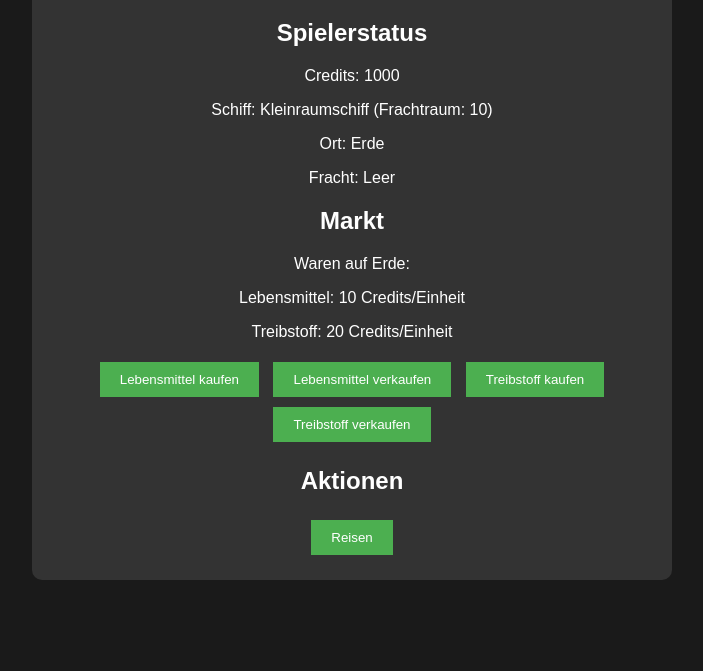
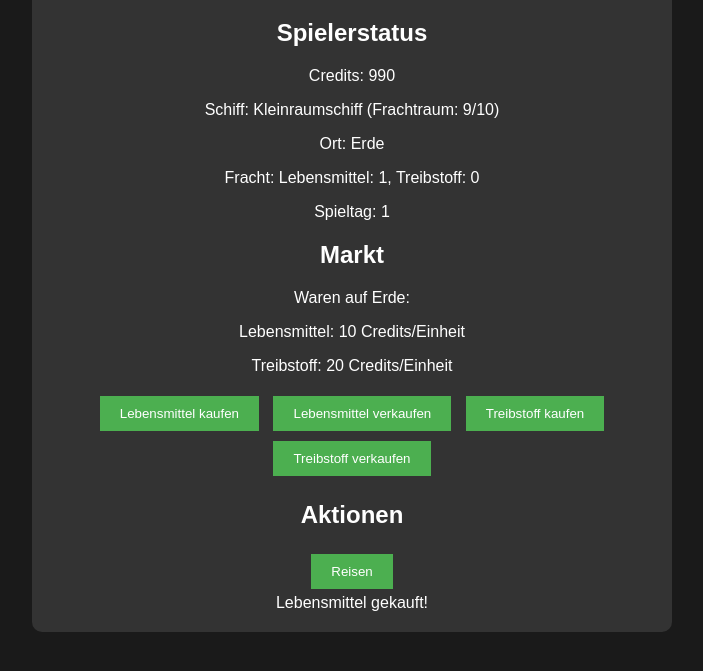
Before and after one commit to mdri141592654/Space-pirates, a plain HTML site: page index.html in a window 1280 px wide. Both pictures are taken after a click on the button "Lebensmittel kaufen". Shown: the part 109-780 px from the top of the page, without its empty margins (288-991 px from the left). Drawn offline with Linux system fonts and the light colour scheme.

Commit message:
Update index.html

```diff
--- a/index.html
+++ b/index.html
@@ -44,6 +44,7 @@
             <p>Schiff: <span id="ship">Kleinraumschiff (Frachtraum: 10)</span></p>
             <p>Ort: <span id="location">Erde</span></p>
             <p>Fracht: <span id="inventory">Leer</span></p>
+            <p>Spieltag: <span id="day">1</span></p>
         </div>
         <div id="market">
             <h2>Markt</h2>
@@ -67,7 +68,8 @@
             credits: 1000,
             ship: { name: "Kleinraumschiff", cargoSpace: 10, usedSpace: 0 },
             inventory: { Lebensmittel: 0, Treibstoff: 0 },
-            location: "Erde"
+            location: "Erde",
+            day: 1
         };
 
         let planets = [
@@ -80,16 +82,19 @@
             document.getElementById("credits").textContent = player.credits;
             document.getElementById("ship").textContent = `${player.ship.name} (Frachtraum: ${player.ship.cargoSpace - player.ship.usedSpace}/${player.ship.cargoSpace})`;
             document.getElementById("location").textContent = player.location;
-            document.getElementById("inventory").textContent = Object.entries(player.inventory).map(([item, qty]) => `${item}: ${qty}`).join(", ");
+            document.getElementById("inventory").textContent = Object.entries(player.inventory).map(([item, qty]) => `${item}: ${qty}`).join(", ") || "Leer";
+            document.getElementById("day").textContent = player.day;
             let currentPlanet = planets.find(p => p.name === player.location);
             document.getElementById("market-location").textContent = player.location;
             document.getElementById("food-price").textContent = currentPlanet.prices.Lebensmittel;
             document.getElementById("fuel-price").textContent = currentPlanet.prices.Treibstoff;
+            console.log("Display updated:", player);
         }
 
         function buyItem(item, price) {
+            console.log(`Versuche ${item} für ${price} Credits zu kaufen`);
             if (player.credits >= price && player.ship.usedSpace < player.ship.cargoSpace) {
-                playerHigh Integrity Response: player.credits -= price;
+                player.credits -= price;
                 player.inventory[item] = (player.inventory[item] || 0) + 1;
                 player.ship.usedSpace += 1;
                 document.getElementById("message").textContent = `${item} gekauft!`;
@@ -100,6 +105,7 @@
         }
 
         function sellItem(item, price) {
+            console.log(`Versuche ${item} für ${price} Credits zu verkaufen`);
             if (player.inventory[item] > 0) {
                 player.credits += price;
                 player.inventory[item] -= 1;
@@ -112,12 +118,14 @@
         }
 
         function travel() {
+            console.log("Versuche zu reisen");
             let newPlanet = planets[Math.floor(Math.random() * planets.length)];
             if (newPlanet.name !== player.location && player.inventory.Treibstoff > 0) {
                 player.inventory.Treibstoff -= 1;
                 player.ship.usedSpace -= 1;
                 player.location = newPlanet.name;
-                document.getElementById("message").textContent = `Gereist nach ${player.location}!`;
+                player.day += 1;
+                document.getElementById("message").textContent = `Gereist nach ${player.location}! Tag ${player.day}`;
             } else {
                 document.getElementById("message").textContent = "Nicht genug Treibstoff oder bereits hier!";
             }
```
